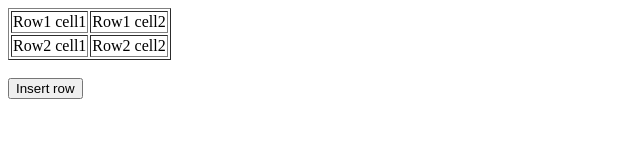
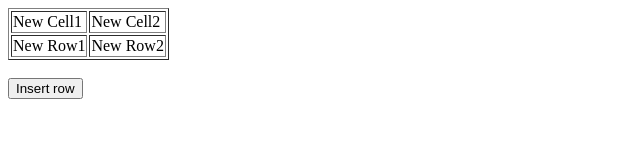
Before and after one commit to acciojob/create-table-1-Akshay1495, a website: page main.html in a window 1280 px wide. Shown: the full height of the page, 0-640 px from the left. Drawn offline with Linux system fonts and the light colour scheme.

Commit message:
created a submission

```diff
--- a/main.html
+++ b/main.html
@@ -10,10 +10,10 @@
 
 <body>
 	<table id="sampleTable" border="1">
-		<tr><td>Row1 cell1</td>
-		<td>Row1 cell2</td></tr>
-		<tr><td>Row2 cell1</td>
-		<td>Row2 cell2</td></tr>
+		<tr><td>New Cell1</td>
+		<td>New Cell2</td></tr>
+		<tr><td>New Row1</td>
+		<td>New Row2</td></tr>
 	</table><br>
 
 	<input type="button" onclick="insert_Row()" value="Insert row">
```
